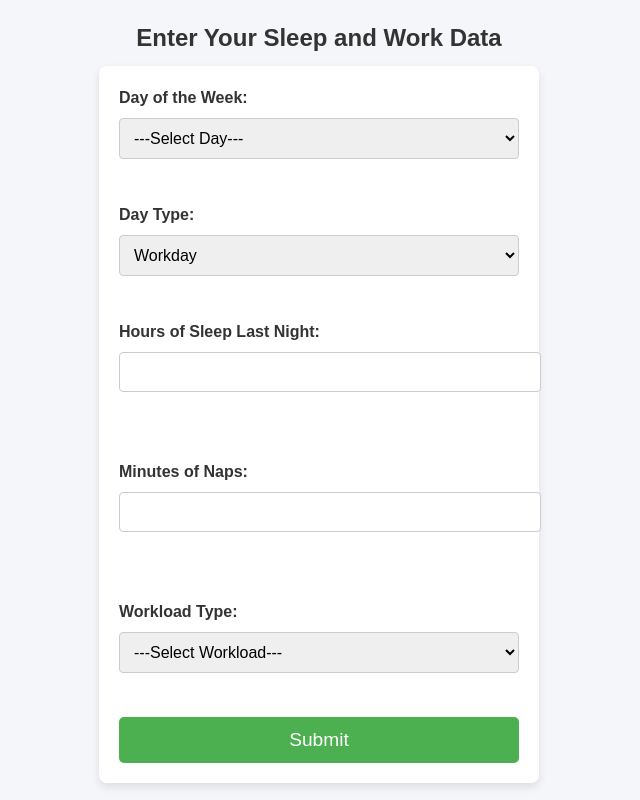
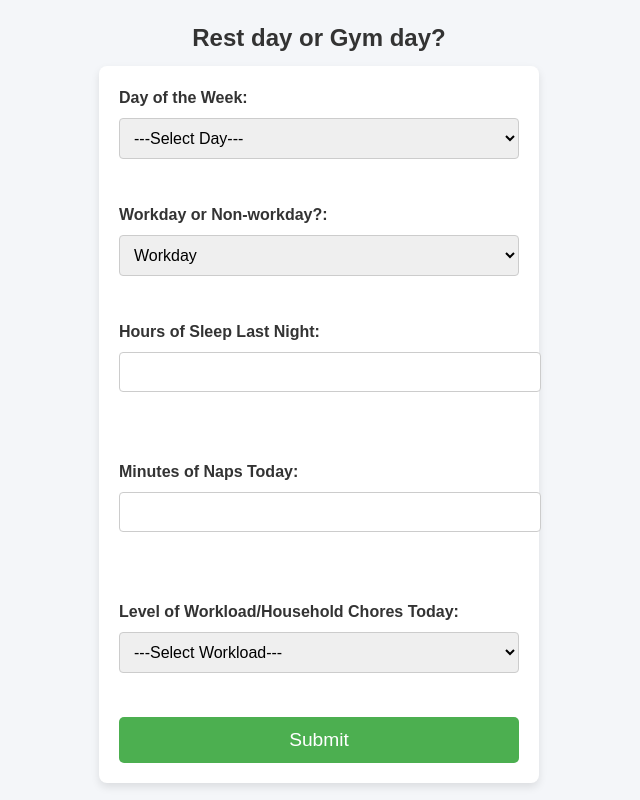
Before and after one commit to CIT93/kueh-pub, a plain HTML site: page final/index.html in a window 1280 px wide. Shown: the whole page, without its empty margins (321-961 px from the left). Drawn offline with Linux system fonts and the light colour scheme.

Commit message:
final updated

```diff
--- a/final/index.html
+++ b/final/index.html
@@ -8,7 +8,7 @@
     <link rel="stylesheet" href="style.css">
 </head>
 <body>
-    <h2 class="center">Enter Your Sleep and Work Data</h2>
+    <h2 class="center">Rest day or Gym day?</h2>
 
     <form id="sleepWorkoutForm">
         <label for="today">Day of the Week:</label>
@@ -25,7 +25,7 @@
         <span id="todayError" class="error-message"></span>
         <br><br>
 
-        <label for="dayType">Day Type:</label>
+        <label for="dayType">Workday or Non-workday?:</label>
         <select id="dayType" name="dayType" required>
             <option value="workday">Workday</option>
             <option value="nonWorkday">Non-Workday</option>
@@ -38,12 +38,12 @@
         <span id="sleepError" class="error-message"></span>
         <br><br>
 
-        <label for="naps">Minutes of Naps:</label>
+        <label for="naps">Minutes of Naps Today:</label>
         <input type="number" id="naps" name="naps" min="0" max="59" required>
         <span id="napsError" class="error-message"></span>
         <br><br>
 
-        <label for="workLoad">Workload Type:</label>
+        <label for="workLoad">Level of Workload/Household Chores Today:</label>
         <select id="workLoad" name="workLoad" required>
             <option value="">---Select Workload---</option>
             <option value="heavy">Heavy</option>
--- a/final/render.js
+++ b/final/render.js
@@ -5,7 +5,7 @@ function renderTblHeading() {
     const table = document.createElement("table");
     const thead = document.createElement("thead");
     const tr = document.createElement("tr");
-    const headingTextArr = ["Today", "Total Sleep Hours", "Work Load", "Recommendation", "Action"];
+    const headingTextArr = ["Today", "Total Sleep Hours", "Work Load/Household chores", "Recommendation", "Action"];
     headingTextArr.forEach(function(text) {
       const th = document.createElement("th");
       th.textContent = text;
```
